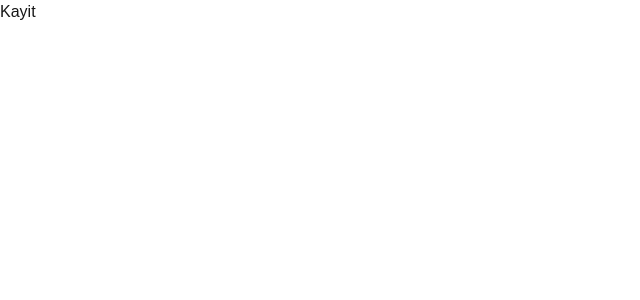
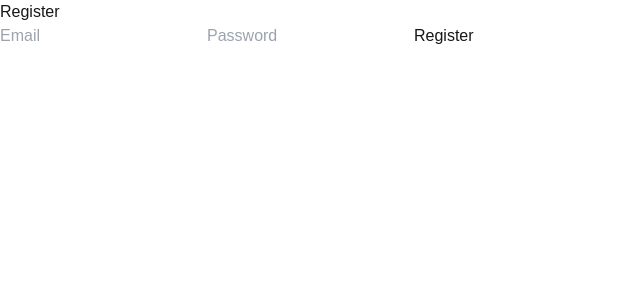
Before and after one commit to ozmberkan/isinibul.net, a Next.js app: page /kayit in a window 1280 px wide. Shown: the top 300 px of the page, without its empty margins (0-640 px from the left). Built offline with nearby package versions, Linux system fonts and the light colour scheme; no server answers.

Commit message:
supabase eklendi.

```diff
--- a/app/(auth)/giris/page.tsx
+++ b/app/(auth)/giris/page.tsx
@@ -1,5 +1,45 @@
-const Giris = () => {
-  return <div>Giris</div>;
-};
+"use client";
+import { useState } from "react";
+import { signIn } from "@/lib/supabaseClient";
 
-export default Giris;
+export default function Login() {
+  const [email, setEmail] = useState("");
+  const [password, setPassword] = useState("");
+  const [message, setMessage] = useState("");
+
+  const handleLogin = async (e: React.FormEvent) => {
+    e.preventDefault();
+
+    const { error } = await signIn(email, password);
+
+    if (error) {
+      setMessage(`Error: ${error.message}`);
+    } else {
+      setMessage("Login successful!");
+    }
+  };
+
+  return (
+    <div>
+      <h1>Login</h1>
+      <form onSubmit={handleLogin}>
+        <input
+          type="email"
+          placeholder="Email"
+          value={email}
+          onChange={(e) => setEmail(e.target.value)}
+          required
+        />
+        <input
+          type="password"
+          placeholder="Password"
+          value={password}
+          onChange={(e) => setPassword(e.target.value)}
+          required
+        />
+        <button type="submit">Login</button>
+      </form>
+      {message && <p>{message}</p>}
+    </div>
+  );
+}
--- a/app/(auth)/kayit/page.tsx
+++ b/app/(auth)/kayit/page.tsx
@@ -1,5 +1,45 @@
-const Kayit = () => {
-  return <div>Kayit</div>;
-};
+"use client";
+import { useState } from "react";
+import { signUp } from "@/lib/supabaseClient";
 
-export default Kayit;
+export default function Register() {
+  const [email, setEmail] = useState("");
+  const [password, setPassword] = useState("");
+  const [message, setMessage] = useState("");
+
+  const handleRegister = async (e: React.FormEvent) => {
+    e.preventDefault();
+
+    const { error } = await signUp(email, password);
+
+    if (error) {
+      setMessage(`Error: ${error.message}`);
+    } else {
+      setMessage("Registration successful! Check your email for confirmation.");
+    }
+  };
+
+  return (
+    <div>
+      <h1>Register</h1>
+      <form onSubmit={handleRegister}>
+        <input
+          type="email"
+          placeholder="Email"
+          value={email}
+          onChange={(e) => setEmail(e.target.value)}
+          required
+        />
+        <input
+          type="password"
+          placeholder="Password"
+          value={password}
+          onChange={(e) => setPassword(e.target.value)}
+          required
+        />
+        <button type="submit">Register</button>
+      </form>
+      {message && <p>{message}</p>}
+    </div>
+  );
+}
--- /dev/null
+++ b/app/(root)/profil/page.tsx
@@ -0,0 +1,34 @@
+"use client";
+import { useEffect, useState } from "react";
+import { getUser } from "@/lib/supabaseClient";
+import { User } from "@supabase/supabase-js";
+
+export default function Profile() {
+  const [user, setUser] = useState<User | null>(null);
+
+  useEffect(() => {
+    const fetchUser = async () => {
+      const { data, error } = await getUser();
+      if (data) {
+        setUser(data.user);
+      } else if (error) {
+        console.error("Error fetching user:", error.message);
+      }
+    };
+
+    fetchUser();
+  }, []);
+
+  console.log(user);
+
+  if (!user) {
+    return <p>Loading...</p>;
+  }
+
+  return (
+    <div>
+      <h1>Profile</h1>
+      <p>Email: {user.email}</p>
+    </div>
+  );
+}
--- /dev/null
+++ b/lib/supabaseClient.ts
@@ -0,0 +1,19 @@
+import { createClient, UserResponse } from '@supabase/supabase-js';
+
+const supabaseUrl = process.env.NEXT_PUBLIC_SUPABASE_URL!;
+const supabaseKey = process.env.NEXT_PUBLIC_SUPABASE_KEY!;
+
+export const supabase = createClient(supabaseUrl, supabaseKey);
+
+
+export const signUp = async (email: string, password: string) => {
+    return await supabase.auth.signUp({ email, password });
+  };
+
+  export const signIn = async (email: string, password: string) => {
+  return await supabase.auth.signInWithPassword({ email, password });
+};
+
+export const getUser = async (): Promise<UserResponse> => {
+  return await supabase.auth.getUser();
+};
--- a/package.json
+++ b/package.json
@@ -9,6 +9,7 @@
     "lint": "next lint"
   },
   "dependencies": {
+    "@supabase/supabase-js": "^2.47.10",
     "classnames": "^2.5.1",
     "lucide-react": "^0.469.0",
     "next": "14.2.20",
```
Also changed, not shown: 1 other file (tests, documents, lock files or other folders).
